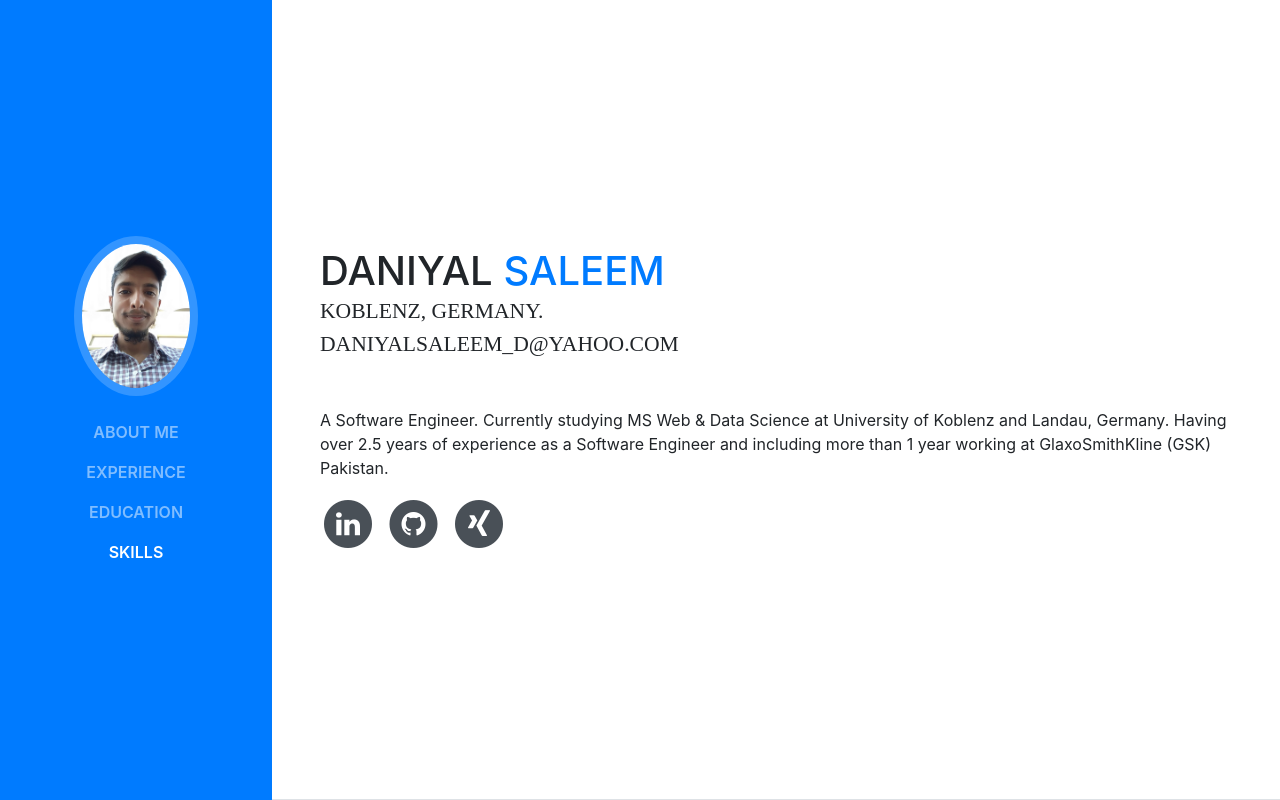
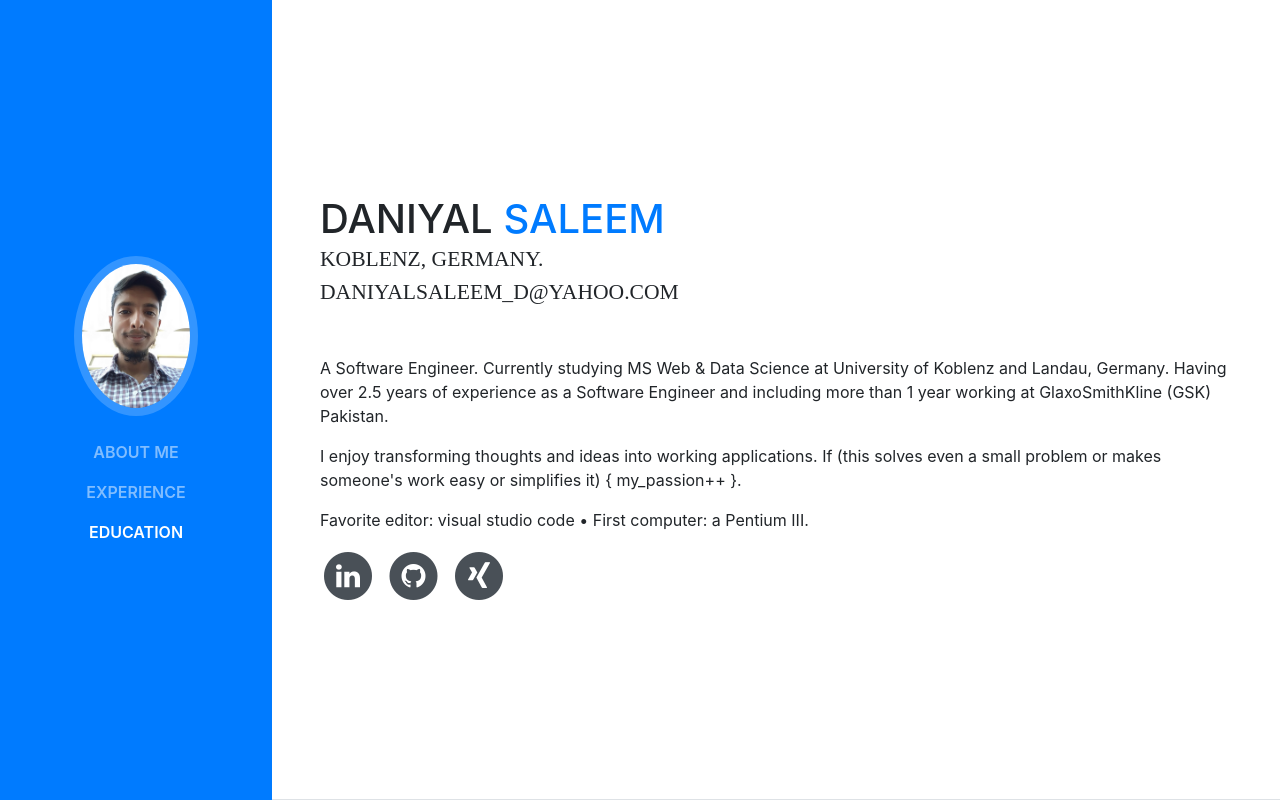
Before and after one commit to danisaleem/danisaleem.github.io, a website with bundled scripts: page index.html in a window 1280 px wide. Shown: the top 800 px of the page. Built offline with nearby package versions, Linux system fonts and the light colour scheme; a web font is replaced by a local one.

Commit message:
tweaked simplified

```diff
--- a/index.html
+++ b/index.html
@@ -51,16 +51,16 @@
           <li class="nav-item">
             <a class="nav-link js-scroll-trigger" href="#education">Education</a>
           </li>
-          <li class="nav-item">
+          <!--<li class="nav-item">
             <a class="nav-link js-scroll-trigger" href="#skills">Skills</a>
           </li>
-          <!--<li class="nav-item">
+          <li class="nav-item">
             <a class="nav-link js-scroll-trigger" href="#awards">Awards</a>
           </li>-->
           <!-- <li class="nav-item"> -->
             <!-- <a class="nav-link js-scroll-trigger" href="#activities">Co-curricular Activities</a> -->
           <!-- </li> -->
-<!--           <li class="nav-item">
+          <!--  <li class="nav-item">
             <a class="nav-link js-scroll-trigger" href="#blogs">Blogs</a>
           </li> -->
         </ul>
@@ -79,12 +79,14 @@
             <a>daniyalsaleem_d@yahoo.com</a>
           </div>
           <p class="mb-3">A Software Engineer. Currently studying MS Web & Data Science at University of Koblenz and Landau, Germany. Having over 2.5 years of experience as a Software Engineer and including more than 1 year working at GlaxoSmithKline (GSK) Pakistan.</p>
-          <!-- <p class="mb-3">For all the security geeks out there, Here is my Public Key<a href="https://keybase.io/syedsaadahmed20"> 3DD43A73FC9ECD8A</a></p>
-          <p class="mb-5"><a href="https://www.hackerrank.com/syedsaadahmed201">Hacker-Rank Profile </a></p> -->
+          <p class="mb-3">I enjoy transforming thoughts and ideas into working applications.
+            If (this solves even a small problem or makes someone's work easy or simplifies it) { my_passion++ }.</p>
+          <p class="mb-3">Favorite editor: visual studio code • First computer: a Pentium III.</p>
+
 
           <ul class="list-inline list-social-icons mb-0">
             <!-- <li class="list-inline-item">
-              <a href="https://twitter.com/syedsaadahmed20">
+              <a href="#">
                 <span class="fa-stack fa-lg">
                   <i class="fa fa-circle fa-stack-2x"></i>
                   <i class="fa fa-twitter fa-stack-1x fa-inverse"></i>
@@ -196,7 +198,6 @@
               <h3 class="mb-0">Universität Koblenz · Landau</h3>
               <div class="subheading mb-3">Masters of Science</div>
               <div>Web & Data Science</div>
-              <!-- <p>CGPA: 3.33</p> -->
             </div>
             <div class="resume-date text-md-right">
               <span class="text-primary">October 2019 - Present</span>
@@ -220,7 +221,7 @@
           </div>
         </div>
       </section>
-
+<!--
       <section class="resume-section p-3 p-lg-5 d-flex flex-column" id="skills">
         <div class="my-auto">
           <h2 class="mb-5">Skills</h2>
@@ -237,9 +238,6 @@
               <i class="devicons devicons-javascript"></i>
             </li>
 
-            <!-- <li class="list-inline-item"> -->
-              <!-- <i class="devicons devicon-c-plain"></i> -->
-            <!-- </li> -->
             <li class="list-inline-item">
               <i class="devicons devicon-cplusplus-plain"></i>
             </li>
@@ -268,76 +266,12 @@
 			  <li class="list-inline-item">
               <i class="devicons devicons-jquery"></i>
             </li>
-            <!-- <li class="list-inline-item"> -->
-              <!-- <i class="devicons devicon-slack-plain"></i> -->
-            <!-- </li> -->
-            <!-- <li class="list-inline-item"> -->
-              <!-- <i class="devicons devicon-bitbucket-plain-wordmark"></i> -->
-            <!-- </li> -->
+
           </ul>
 
-          <!-- <div class="subheading mb-3">Databases</div> -->
-          <!-- <ul class="list-inline list-icons"> -->
-            <!-- <li class="list-inline-item"> -->
-              <!-- <i class="devicons devicon-mysql-plain"></i> -->
-            <!-- </li> -->
-            <!-- <li class="list-inline-item"> -->
-              <!-- <i class="devicons devicon-mongodb-plain-wordmark"></i> -->
-            <!-- </li> -->
-            <!-- <li class="list-inline-item"> -->
-              <!-- <i class="devicons devicon-redis-plain-wordmark"></i> -->
-            <!-- </li>             -->
-          <!-- </ul> -->
-
-        <!-- </div> -->
       </section>
 
-
-<!--      <section class="resume-section p-3 p-lg-5 d-flex flex-column" id="awards">
-        <div class="my-auto">
-          <h2 class="mb-5">Awards &amp; Certifications</h2>
-          <ul class="fa-ul mb-0">
-              <li>
-              <i class="fa-li fa fa-trophy text-warning"></i>
-              CACHE-15 - Runner Up at NEDUET</li>
-            <li>
-              <i class="fa-li fa fa-trophy text-warning"></i>
-              2<sup>nd</sup>
-              Place - NED University of Engineering and Technology - CACHE Competition 2014</li>
-            <li>
-              <i class="fa-li fa fa-trophy text-warning"></i>
-              PROCOM - FAST (NUCES) - Runner up Databse and Speed Programming Contest</li>
-          </ul>
-        </div>
-      </section>
--->
-      <!-- <section class="resume-section p-3 p-lg-5 d-flex flex-column" id="activities"> -->
-        <!-- <div class="my-auto"> -->
-          <!-- <h2 class="mb-5">Co-curricular Activities</h2> -->
-          <!-- <ul class="fa-ul mb-0"> -->
-              <!-- <li> -->
-              <!-- HEAD OF MANAGEMENT - IEEE-NCS (NED Computers Society) -->
-              <!-- <br> -->
-              <!-- <p>Controlling all the management level issues and controlling the events for 1 year as a head of Management at IEEE-NED Computer Society</p> -->
-              <!-- </li> -->
-          <!-- <br> -->
-            <!-- <li> -->
-              <!-- EXECUTIVE MEMBER - PAKISTAN COUNCIL OF YOUTH -->
-            <!-- <br> -->
-            <!-- <p>To take care of the education and health affairs department of Pakistan council Of Youth.</p> -->
-            <!-- </li> -->
-          <!-- </ul> -->
-        <!-- </div> -->
-      <!-- </section> -->
-
-      <!-- <section class="resume-section p-3 p-lg-5 d-flex flex-column" id="blogs"> -->
-        <!-- <div class="my-auto"> -->
-          <!-- <h2 class="mb-5">Blogs</h2> -->
-          <!-- <h4 class="mb-0"><a href="#">Programming related Blogs</a></h4> -->
-          <!-- <br> -->
-          <!-- <h4 class="mb-0"><a href="#">Medium Blog Posts</a></h4> -->
-        <!-- </div> -->
-      <!-- </section> -->
+       -->
     </div>
 
     <!-- Bootstrap core JavaScript -->
```
